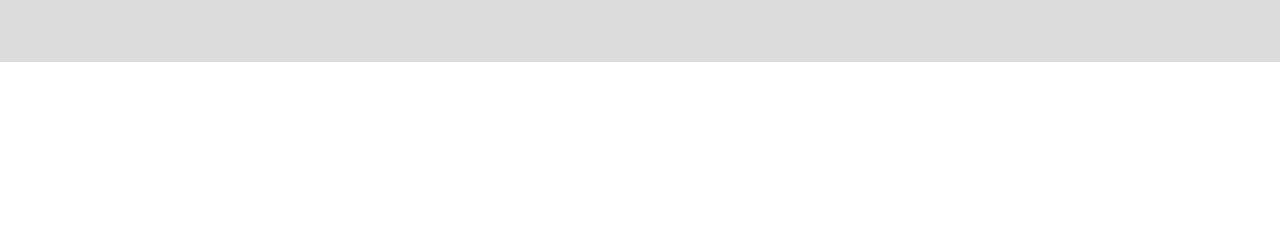
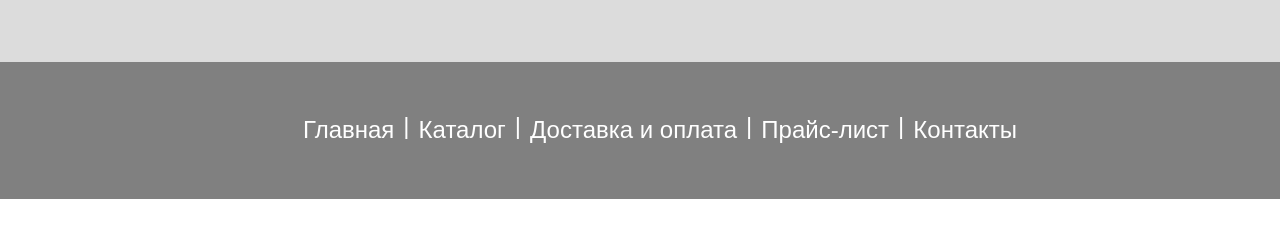
Before and after one commit to Kolya-doroshenko/HTML2-test, a plain HTML site: page index.html in a window 1280 px wide. Shown: the part 168-406 px from the top of the page. Drawn offline with Linux system fonts and the light colour scheme.

Commit message:
Added menu

```diff
--- a/css/style.css
+++ b/css/style.css
@@ -55,3 +55,57 @@ header{
     	padding-top: 77px;
     	padding-right: 1px;
 }
+menu {
+    background-color: grey;
+    height: min-content;
+    padding: 0;
+    margin: 0;
+    display: flex;
+    overflow: hidden;
+}
+
+.menu{
+	width: 902px;
+	color: white;
+	font-size: 24px;
+	font-weight: 400;
+	font-style: normal;
+	letter-spacing: normal;
+	text-align: center;
+	letter-spacing: normal;
+	line-height: normal;
+	padding: 26px 0px 27px 0px;
+	text-decoration: none;
+	margin: 0 auto;
+	display: flex;
+	flex-wrap: wrap;
+	justify-content: center;
+}
+.menu ul{
+	display: flex;
+	flex-wrap: wrap;
+	justify-content: center;
+}
+.menu li{
+	display: inline;
+}
+.link{
+	margin: 4px 9px;
+}
+.link:visited {
+	color: white;
+	text-decoration: none;
+}
+
+.link:hover {
+	color: white;
+	text-decoration: underline;
+}
+.link:link {
+	color: white;
+	text-decoration: none;
+}
+.menu a{
+    color: white;
+    text-decoration: none;
+}
--- a/index.html
+++ b/index.html
@@ -21,6 +21,15 @@
 		</header>
 		<menu>
 			<div class="center">
+				<div class="menu">
+					<ul>
+                				<li class="menulink"><div class="link"><a href="#">Главная </a></div></li>|
+                				<li class="menulink"><div class="link"><a href="#">Каталог </a></div></li>|
+                				<li class="menulink"><div class="link"><a href="#">Доставка и оплата </a></div></li>|
+                				<li class="menulink"><div class="link"><a href="#">Прайс-лист</a></div></li>|
+                				<li class="menulink"><div class="link"><a href="#">Контакты</a></div></li>
+            				</ul>
+				</div>
 			</div>
 		</menu>
 		<div class="slider">
```
